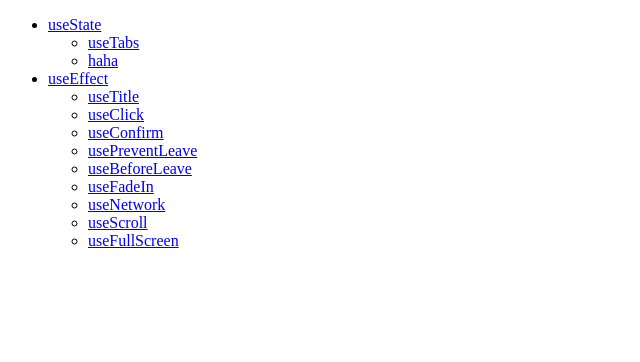
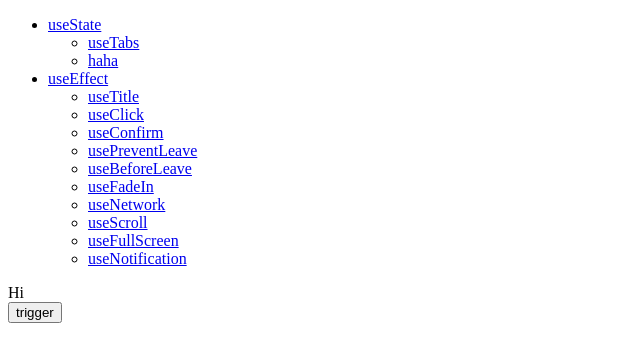
Before and after one commit to ddock4you/practice-react-hook, a React (Create React App) app: page /use_notification in a window 1280 px wide. Shown: the top 362 px of the page, without its empty margins (0-640 px from the left). Built offline with nearby package versions, Linux system fonts and the light colour scheme.

Commit message:
- useNotification 추가

```diff
--- a/src/App.js
+++ b/src/App.js
@@ -13,6 +13,7 @@ import UseFadeInHook from "./components/UseEffectJs/UseFadeInHook";
 import UseNetworkHook from "./components/UseEffectJs/UseNetworkHook";
 import UseScrollHook from "./components/UseEffectJs/UseScrollHook";
 import UseFullScreenHook from "./components/UseEffectJs/UseFullScreenHook";
+import UseNotificationHook from "./components/UseEffectJs/UseNotificationHook";
 
 const App = () => {
     return (
@@ -42,6 +43,11 @@ const App = () => {
                     path="/use_fullscreen"
                     exact
                     component={UseFullScreenHook}
+                />
+                <Route
+                    path="/use_notification"
+                    exact
+                    component={UseNotificationHook}
                 />
             </Switch>
         </Router>
--- a/src/components/Header.js
+++ b/src/components/Header.js
@@ -46,6 +46,9 @@ const Header = () => {
                         <li>
                             <Link to="use_fullscreen">useFullScreen</Link>
                         </li>
+                        <li>
+                            <Link to="use_notification">useNotification</Link>
+                        </li>
                     </ul>
                 </li>
             </ul>
--- /dev/null
+++ b/src/components/UseEffectJs/UseNotificationHook.js
@@ -0,0 +1,36 @@
+import React from "react";
+
+const useNotification = (title, options) => {
+    if (!("Notification" in window)) {
+        return;
+    }
+    const fireNotif = () => {
+        if (Notification.permission !== "granted") {
+            Notification.requestPermission().then(permission => {
+                if (permission === "granted") {
+                    new Notification(title, options);
+                } else {
+                    return;
+                }
+            });
+        } else {
+            new Notification(title, options);
+        }
+    };
+    return fireNotif;
+};
+
+const UseNotificationHook = () => {
+    const triggerNotif = useNotification("Can I steal your kimchi?", {
+        body: "I love kimchi dont you"
+    });
+
+    return (
+        <>
+            <div>Hi</div>
+            <button onClick={triggerNotif}>trigger</button>
+        </>
+    );
+};
+
+export default UseNotificationHook;
```
